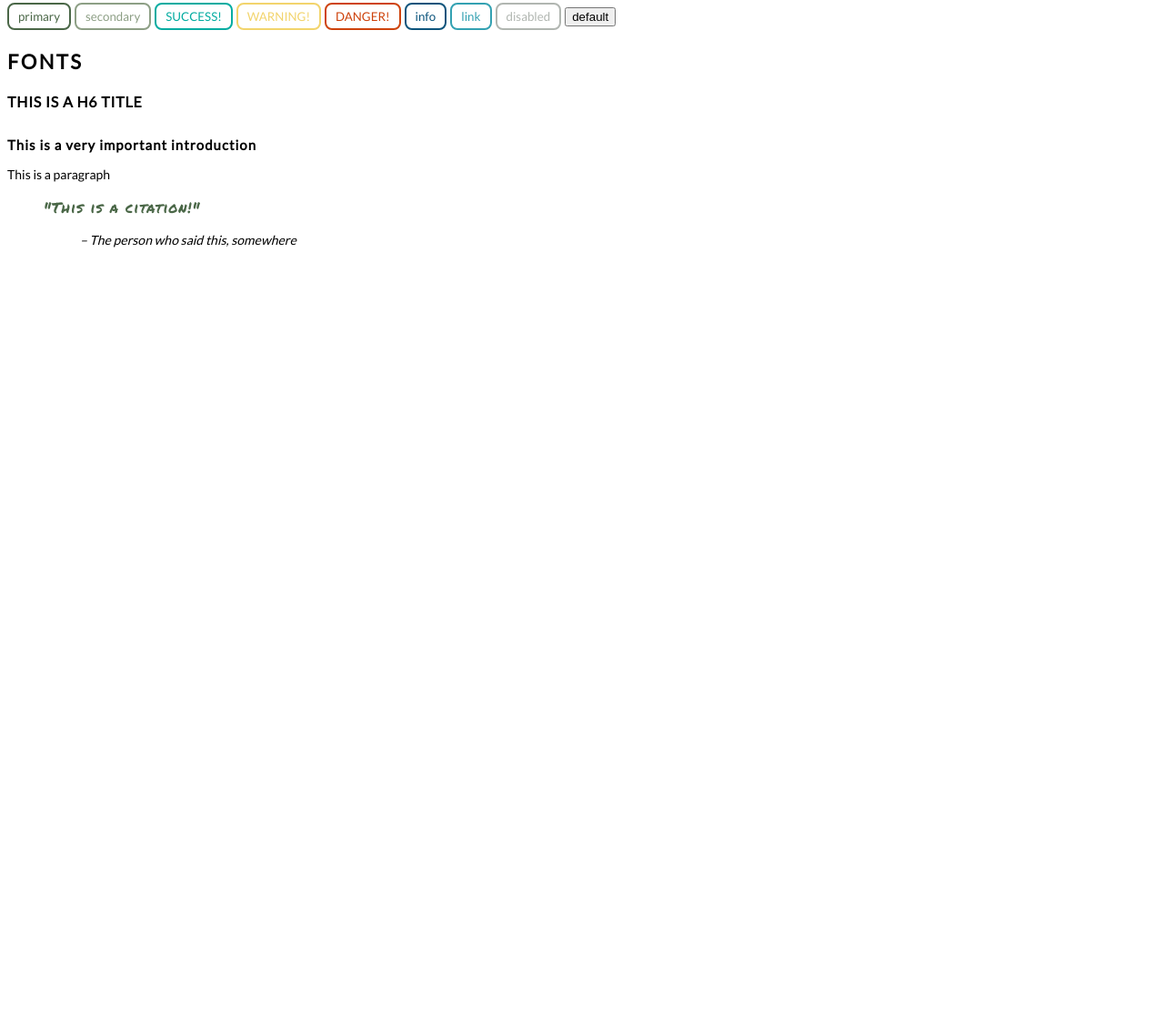
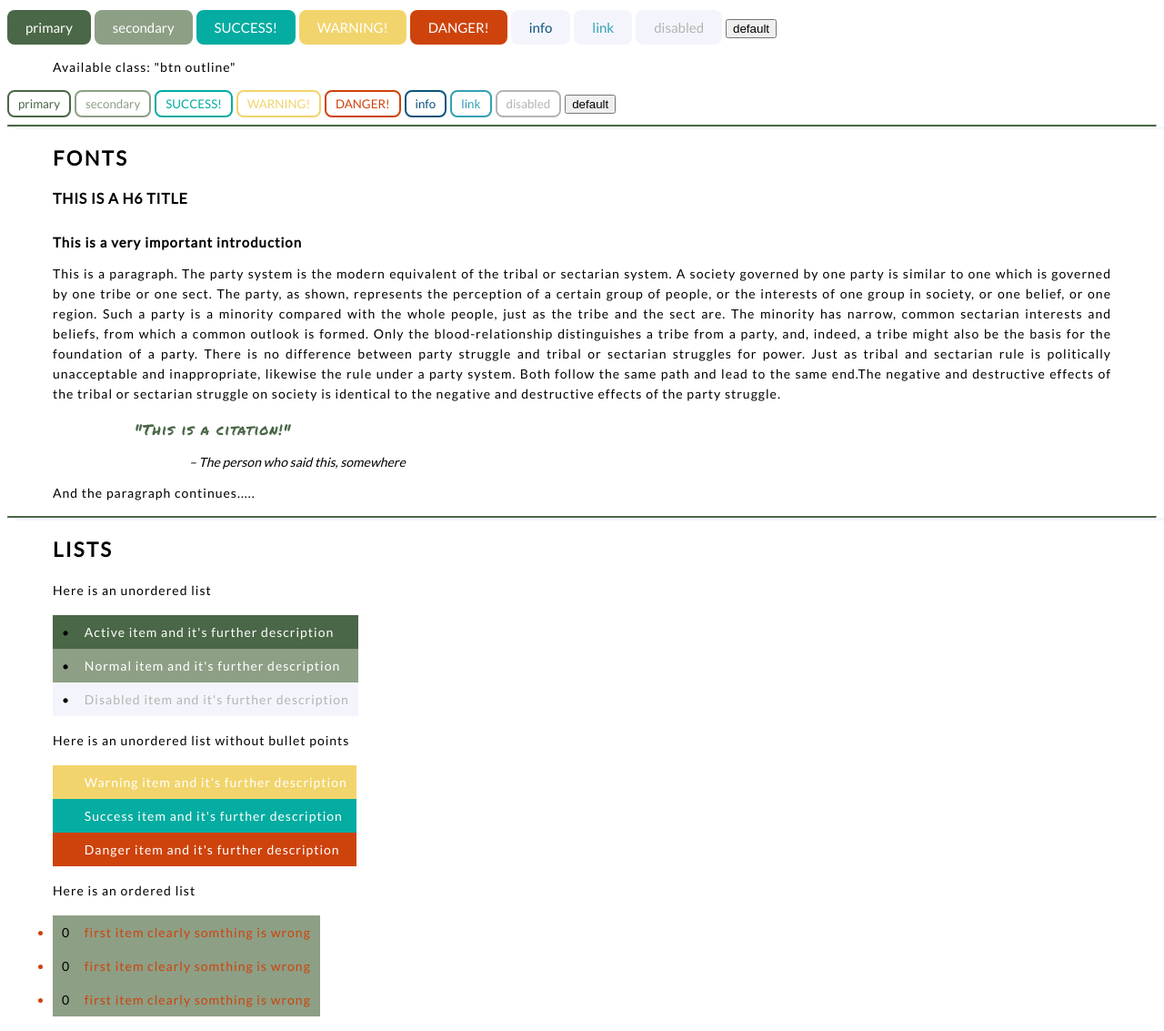
Before and after one commit to julienemo/thp-31-ux, a plain HTML site: page index.html in a window 1280 px wide. Shown: the part 1177-2310 px from the top of the page at 91% size. Before the commit the page ends 1466 px from the top, so only its background shows below. Drawn offline with Linux system fonts and the light colour scheme.

Commit message:
button hover ok

```diff
--- a/index.html
+++ b/index.html
@@ -21,6 +21,7 @@
     </div>
 
 
+    <hr>
     <h4>These are the basic semantic colors:</h4>
     <div>
       <div class="horizontal-container">
@@ -80,7 +81,7 @@
       </div>
     </div>
 
-
+    <hr>
     <h4>text colors</h4>
     <div>
       <h6 class="horizontal-container">
@@ -92,7 +93,7 @@
       </h6>
     </div>
 
-
+    <hr>
     <h4>Buttons</h4>
     <div>
       <div>
@@ -152,14 +153,45 @@
       </div>
     </div>
 
+    <hr>
     <h4>fonts</h4>
     <div>
       <h6>This is a h6 title</h6>
       <lead>This is a very important introduction</lead>
-      <p>This is a paragraph</p>
-      <blockquote><p class="quote">"This is a citation!"</p><blockquote>
+      <p>This is a paragraph. The party system is the modern equivalent of the tribal or sectarian system. A society governed by one party is similar to one which is governed by one tribe or one sect. The party, as shown,
+        represents the perception of a certain group of people, or the interests of one group in society, or one belief, or one region. Such a party is a minority compared with the whole people, just as the tribe and the sect are. The minority has narrow, common
+        sectarian interests and beliefs, from which a common outlook is formed. Only the blood-relationship distinguishes a tribe from a party, and, indeed, a tribe might also be the basis for the foundation of a party. There is no difference between party struggle and
+        tribal or sectarian struggles for power. Just as tribal and sectarian rule is politically unacceptable and inappropriate, likewise the rule under a party system. Both follow the same path and lead to the same end.The negative and destructive effects of the
+        tribal or sectarian struggle on society is identical to the negative and destructive effects of the party struggle.</p>
+      <blockquote class="quote">"This is a citation!"</blockquote>
       <cite>– The person who said this, somewhere</cite>
+      <p>And the paragraph continues.....</p>
     </div>
 
+    <hr>
+    <h4>lists</h4>
+    <div>
+      <p>Here is an unordered list</p>
+      <ul>
+        <li class="active-item">Active item and it's further description</li>
+        <li>Normal item and it's further description</li>
+        <li class="disabled-item">Disabled item and it's further description</li>
+
+      </ul>
+
+      <p>Here is an unordered list without bullet points</p>
+      <ul class="no-bullet">
+        <li class="warning-item">Warning item and it's further description</li>
+        <li class="success-item">Success item and it's further description</li>
+        <li class="danger-item">Danger item and it's further description</li>
+
+      </ul>
+      <p>Here is an ordered list</p>
+      <ol>
+        <li class="txt-danger">first item clearly somthing is wrong</li>
+        <li class="txt-danger">first item clearly somthing is wrong</li>
+        <li class="txt-danger">first item clearly somthing is wrong</li>
+      </ol>
+    </div>
   </body>
 </html>
--- a/style.css
+++ b/style.css
@@ -11,8 +11,14 @@
   padding: 5px 10px;
   border-radius: 8px;
   font-family: lato;
+  width:fit-content;
 }
 
+.btn:hover
+{
+  opacity: 0.7;
+  box-shadow:2px 2px 2px #3b4544;
+}
 .btn-sm
 {
   font-size: 10px;
@@ -73,6 +79,8 @@
 .btn-warning
 {
   background-color: #f2d46c;
+  text-transform: uppercase;
+
 }
 
 .outline-warning
@@ -80,18 +88,27 @@
   color:#f2d46c;
   border: 2px solid;
   background-color: transparent;
+  text-transform: uppercase;
+
 }
 
 .btn-danger
 {
   background-color: #ce430c;
+  text-transform: uppercase;
 }
 
+.txt-danger
+{
+  color: #ce430c;
+}
 .outline-danger
 {
   color: #ce430c;
   border: 2px solid;
   background-color: transparent;
+  text-transform: uppercase;
+
 }
 
 .btn-disabled
@@ -183,6 +200,8 @@ h1
   text-transform: uppercase;
   letter-spacing: 4.8px;
   line-height: 50px;
+  padding:0 50px;
+
 
 }
 
@@ -194,6 +213,7 @@ h2
   text-transform: uppercase;
   letter-spacing: 4px;
   line-height: 30px;
+  padding:0 50px;
 
 }
 
@@ -205,6 +225,7 @@ h3
   text-transform: uppercase;
   letter-spacing: 3.2px;
   line-height: 20px;
+  padding:0 50px;
 
 }
 
@@ -216,6 +237,7 @@ h4
   text-transform: uppercase;
   letter-spacing: 2.4px;
   line-height: 10px;
+  padding:0 50px;
 
 }
 
@@ -227,6 +249,7 @@ h5
   text-transform: uppercase;
   letter-spacing: 1.6px;
   line-height: 5px;
+  padding:0 50px;
 
 }
 
@@ -238,12 +261,18 @@ h6
   text-transform: uppercase;
   letter-spacing: 0.8px;
   line-height: 3px;
+  padding:0 50px;
+
 }
 
 p
 {
   font-size:14px;
   font-family: lato;
+  text-align: justify;
+  letter-spacing: 1px;
+  line-height: 22px;
+  padding:0 50px;
 }
 
 .quote
@@ -252,6 +281,8 @@ p
   font-family: 'Permanent Marker', cursive;
   letter-spacing: 1px;
   color:#4a6747;
+  padding:0 100px;
+
 }
 
 cite
@@ -259,6 +290,8 @@ cite
   font-size:14px;
   font-family: lato;
   font-style: italic;
+  padding:0 200px;
+
 }
 
 lead
@@ -267,4 +300,104 @@ lead
   font-family: lato;
   font-weight: bold;
   letter-spacing: 1px;
+  padding:0 50px;
 }
+
+ul,ol
+{
+  padding:0 50px;
+  width: fit-content;
+}
+
+ul li
+{
+  list-style-type: none;
+}
+
+ul li::before
+{
+  color: black;
+  content: "\2022";
+  font-size: 1em;
+  padding-right: 1.1225em;
+  position: relative;
+  top: 0em;
+}
+
+.no-bullet li::before
+{
+  color: transparent;
+  content: "\2022";
+  font-size: 1em;
+  padding-right: 1.1225em;
+  position: relative;
+  top: 0em;
+}
+
+ol li::before
+{
+  color: black;
+  content: counter(li);
+  font-size: 1em;
+  padding-right: 1.1225em;
+  position: relative;
+  top: 0em;
+}
+
+li
+{
+  font-size:14px;
+  font-family: lato;
+  letter-spacing: 1px;
+  list-style-type: disc;
+  vertical-align: center;
+  background-color: #8d9f85;
+  padding: 10px;
+  color: white;
+}
+
+.active-item
+{
+  color: white;
+  background-color:#4a6747;
+}
+
+.disabled-item
+{
+  color: #B1B6B1;
+  background-color:#F4F5FC;
+}
+
+.danger-item
+{
+  color: white;
+  background-color:#ce430c;
+}
+
+.warning-item
+{
+  color: white;
+  background-color:#f2d46c;
+}
+
+.success-item
+{
+  color: white;
+  background-color:#04ACA1;
+}
+
+
+
+hr
+{
+  border-top: 2px solid #4a6747;
+  box-shadow: 10px 2px 2px #F4F5FC;;
+}
+
+.badge-danger
+{
+  color:white;
+  background-color: #ce430c;
+  border-radius: 30px;
+  align-self: flex-end;
+}
```
